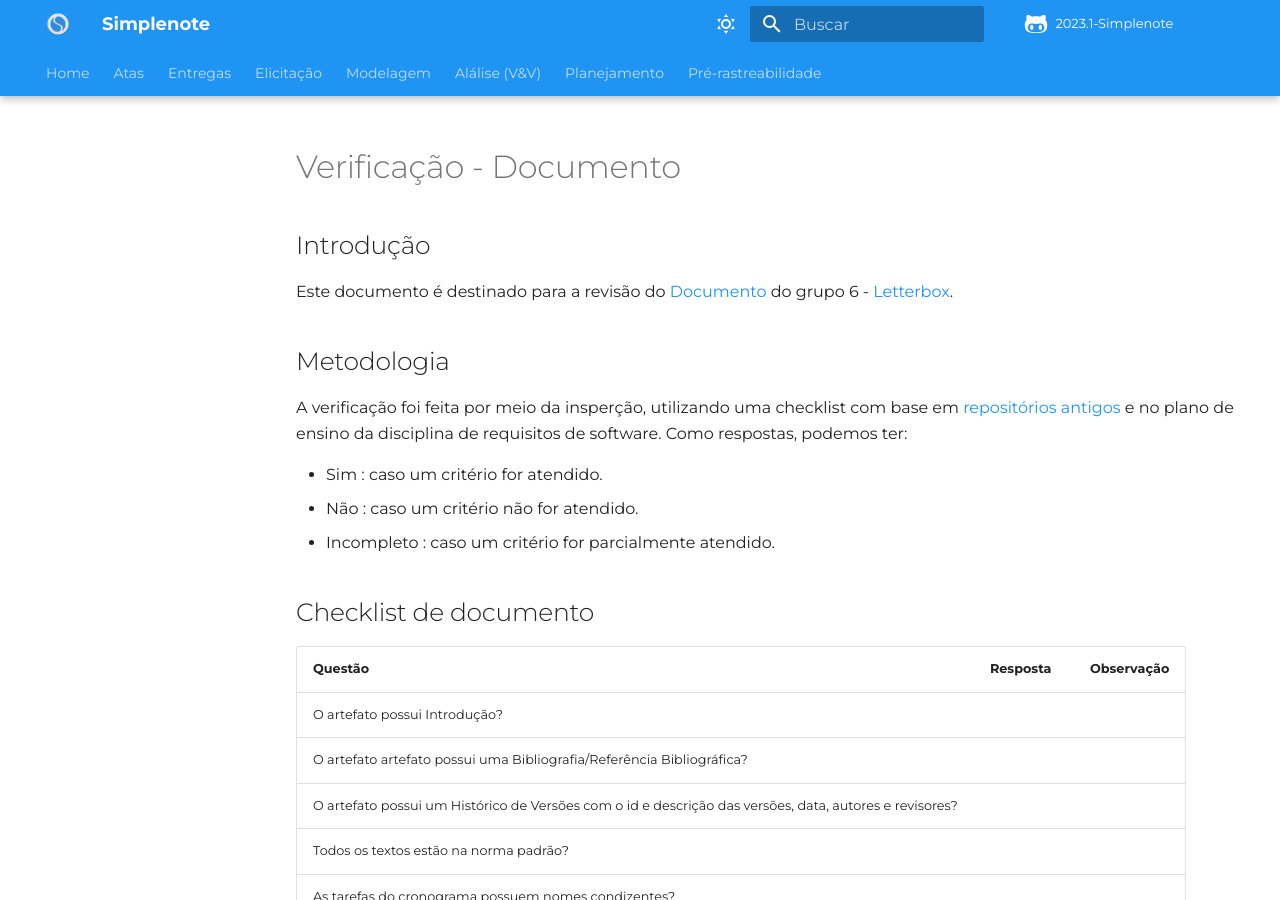
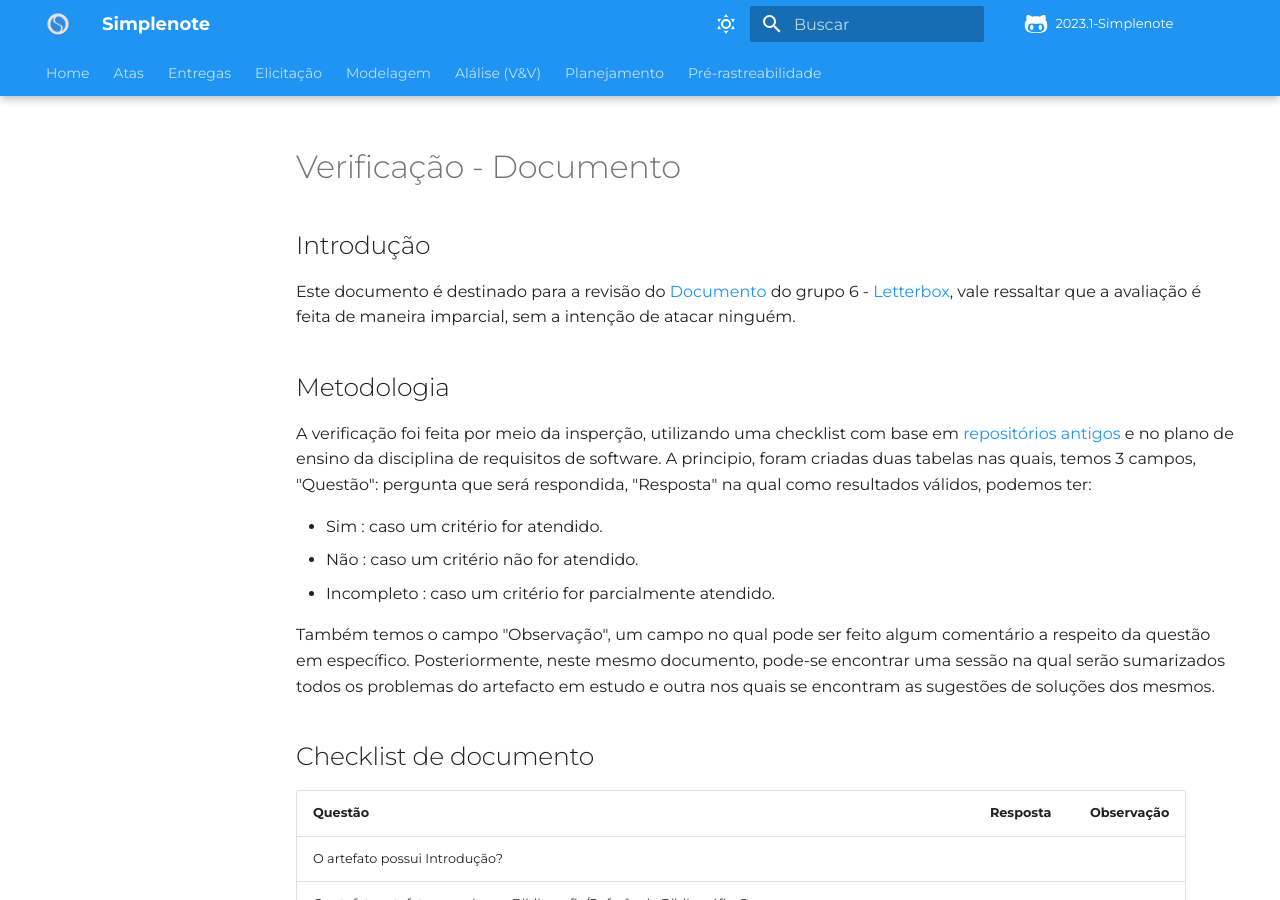
Before and after one commit to Requisitos-de-Software/2023.1-Simplenote, an MkDocs documentation site: the page built from docs/analise/template.md, in a window 1280 px wide and 900 px high. Built offline with MkDocs 1.6.1 and Material for MkDocs 9.7.7, drawn with Linux system fonts in a browser that asks for light colours; some web fonts are replaced; comment, search, counter and statistics services are not loaded.

Commit message:
Update template.md

```diff
--- a/docs/analise/template.md
+++ b/docs/analise/template.md
@@ -1,15 +1,17 @@
 # Verificação - Documento
 
 ## Introdução
-Este documento é destinado para a revisão do [Documento](<link para o documento>) do grupo 6 - [Letterbox](https://github.com/Requisitos-de-Software/2023.1-Letterboxd).
+Este documento é destinado para a revisão do [Documento](<link para o documento>) do grupo 6 - [Letterbox](https://github.com/Requisitos-de-Software/2023.1-Letterboxd), vale ressaltar que a avaliação é feita de maneira imparcial, sem a intenção de atacar ninguém.
 
 ## Metodologia
 
-A verificação foi feita por meio da insperção, utilizando uma checklist com base em [repositórios antigos](https://github.com/Requisitos-de-Software) e no plano de ensino da disciplina de requisitos de software. Como respostas, podemos ter:
+A verificação foi feita por meio da insperção, utilizando uma checklist com base em [repositórios antigos](https://github.com/Requisitos-de-Software) e no plano de ensino da disciplina de requisitos de software. A principio, foram criadas duas tabelas nas quais, temos 3 campos, "Questão": pergunta que será respondida, "Resposta" na qual como resultados válidos, podemos ter:
 
 - Sim : caso um critério for atendido.
 - Não : caso um critério não for atendido.
 - Incompleto : caso um critério for parcialmente atendido.
+
+Também temos o campo "Observação", um campo no qual pode ser feito algum comentário a respeito da questão em específico. Posteriormente, neste mesmo documento, pode-se encontrar uma sessão na qual serão sumarizados todos os problemas do artefacto em estudo e outra nos quais se encontram as sugestões de soluções dos mesmos.
 
 ## Checklist de documento
 |Questão|Resposta|Observação|
```
